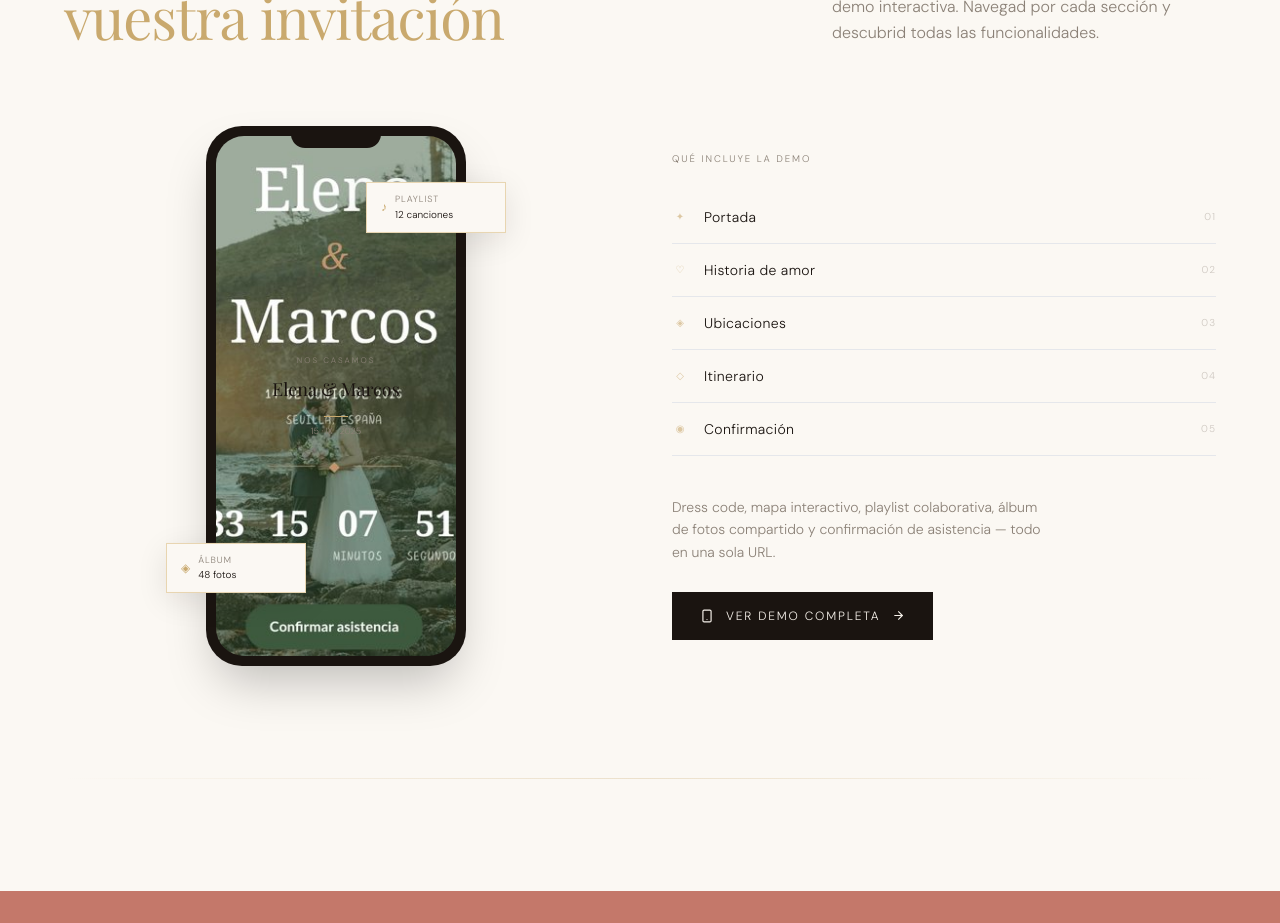
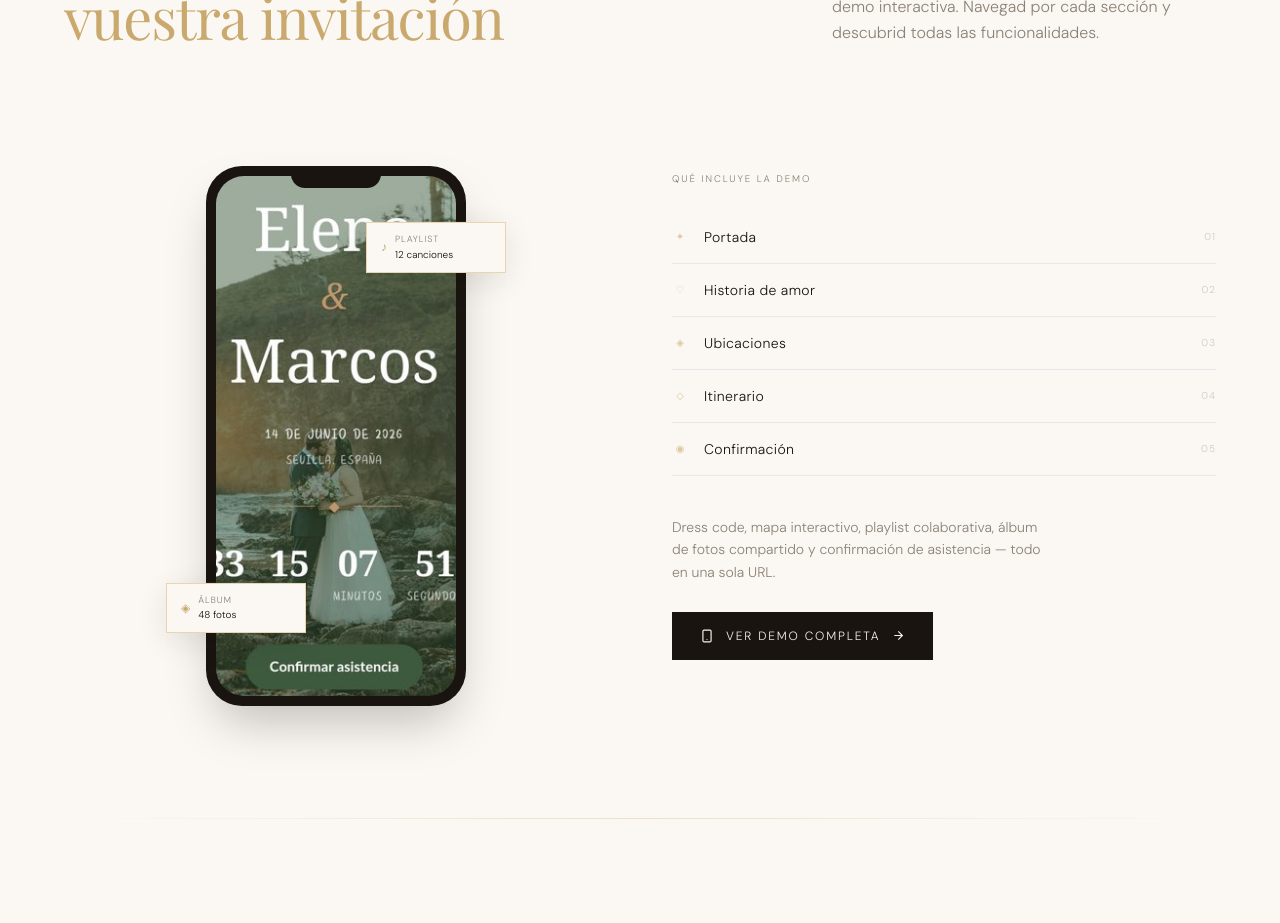
Before and after one commit to Ispaluan84/wedclick, a React (Vite) app in the folder client/: page / in a window 1280 px wide. Shown: the part 3320-4243 px from the top of the page. Built offline with nearby package versions, Linux system fonts and the light colour scheme; a web font is replaced by a local one.

Commit message:
Ajuste de DemoPreview

```diff
--- a/client/src/components/sections/DemoPreview.jsx
+++ b/client/src/components/sections/DemoPreview.jsx
@@ -54,7 +54,7 @@ function DemoPreview() {
             whileInView={{ opacity: 1, x: 0 }}
             viewport={{ once: true }}
             transition={{ duration: 0.9, ease: 'easeOut' }}
-            className="flex justify-center"
+            className="flex justify-center pt-10"
           >
             <div className="relative">
 
@@ -80,7 +80,7 @@ function DemoPreview() {
                 />
                 {/* Pantalla */}
                 <div
-                  className="overflow-hidden bg-cream"
+                  className="relative overflow-hidden bg-cream"
                   style={{
                     borderRadius: '1.75rem',
                     aspectRatio: '9/19.5',
@@ -92,11 +92,15 @@ function DemoPreview() {
                     className="w-full h-full object-cover"
                     onError={(e) => {
                       e.target.style.display = 'none'
-                      e.target.parentNode.style.background = '#F7F2EB'
+                      // Mostrar el fallback cuando la imagen falla
+                      e.target.nextElementSibling.style.display = 'flex'
                     }}
                   />
-                  {/* Overlay cuando no hay imagen */}
-                  <div className="absolute inset-0 flex flex-col items-center justify-center text-center px-6">
+                  {/* Fallback — solo visible si la imagen no carga */}
+                  <div
+                    className="absolute inset-0 flex-col items-center justify-center text-center px-6"
+                    style={{ display: 'none' }}
+                  >
                     <p className="font-sans text-[8px] tracking-[0.25em] uppercase text-warm-gray mb-3">
                       Nos casamos
                     </p>
```
